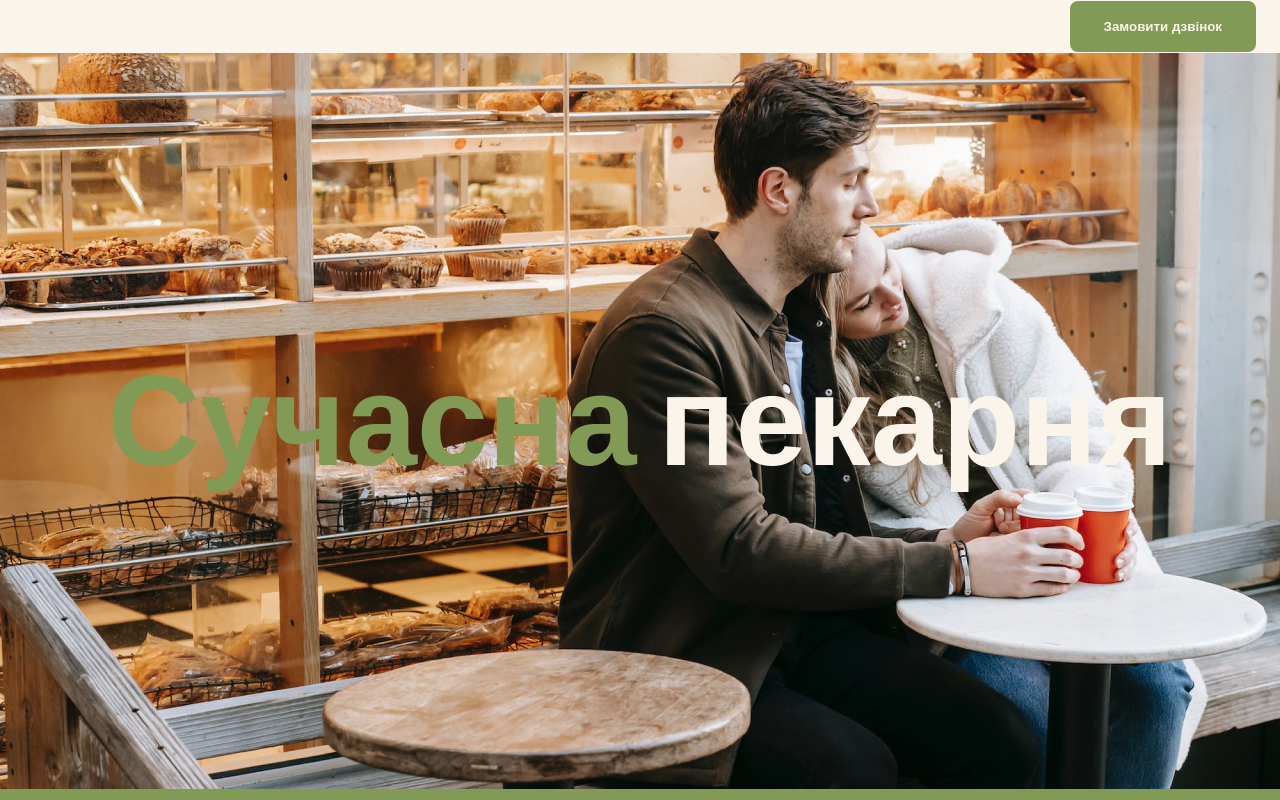
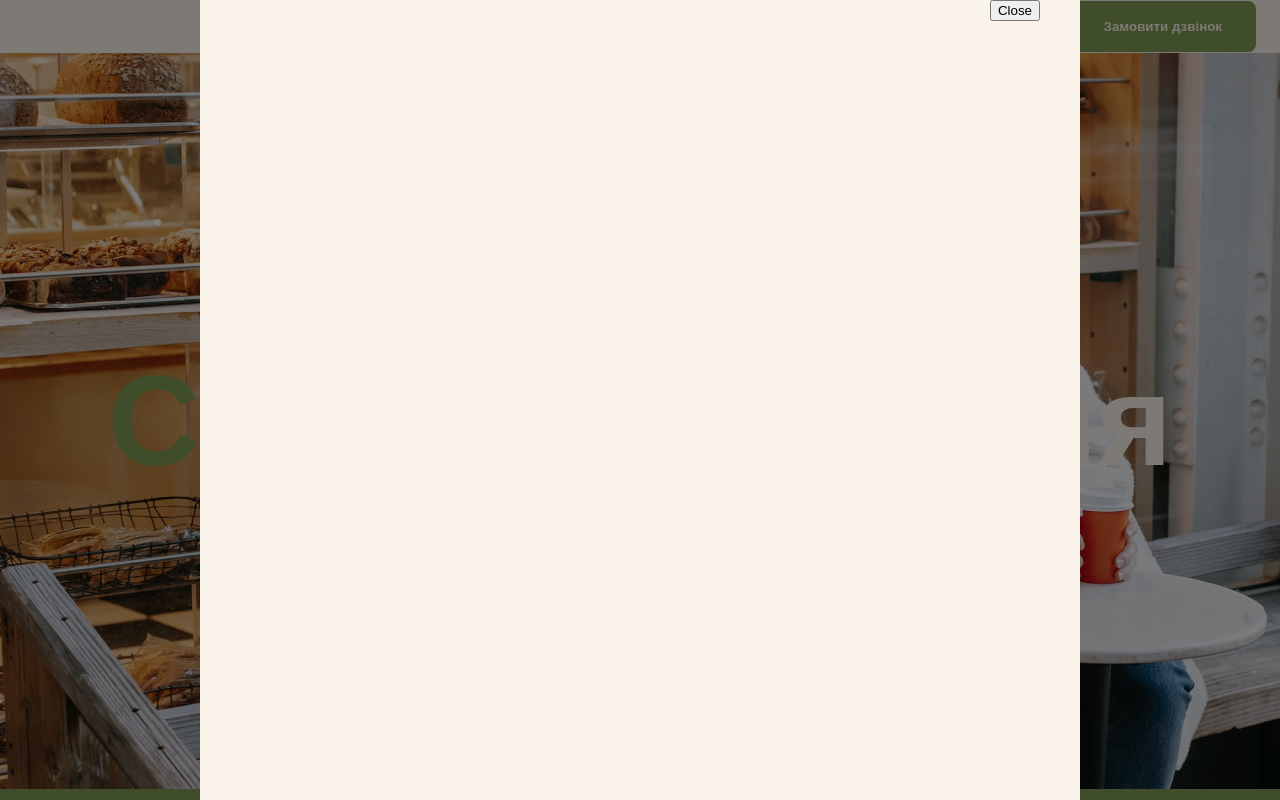
Before and after one commit to denysmotion/genius-frontend, a plain HTML site: page index.html in a window 1280 px wide. Shown: the top 800 px of the page. Drawn offline with Linux system fonts and the light colour scheme.

Commit message:
add modal

```diff
--- a/css/styles.css
+++ b/css/styles.css
@@ -448,3 +448,35 @@ ul {
   font-size: 14px;
   font-weight: 400;
 }
+
+.backdrop {
+  position: fixed;
+  display: flex;
+  align-items: center;
+  justify-content: center;
+  top: 0;
+  left: 0;
+  right: 0;
+  bottom: 0;
+  background-color: rgba(0, 0, 0, 0.5);
+}
+
+.backdrop.is-hidden {
+  opacity: 0;
+  visibility: hidden;
+  pointer-events: none;
+}
+
+.modal {
+  position: relative;;
+  width: 880px;
+  height: 880px;
+  background-color: var(--color-primary-light);
+  border-radius: 32px;
+}
+
+.modal-btn-close {
+  position: absolute;
+  top: 40px;
+  right: 40px;
+}
--- a/index.html
+++ b/index.html
@@ -24,7 +24,7 @@
             <li><a class="link" href="#">Контакти</a></li>
           </ul>
         </nav>
-        <button class="button" type="button">Замовити дзвінок</button>
+        <button class="button modal-btn-open" type="button">Замовити дзвінок</button>
       </div>
     </div>
   </header>
@@ -211,6 +211,12 @@
       </div>
     </div>
   </footer>
+  <div class="backdrop">
+    <div class="modal">
+      <button class="modal-btn-close" type="button">Close</button>
+    </div>
+  </div>
+  <script src="./js/modal.js"></script>
 </body>
 
 </html>
--- /dev/null
+++ b/js/modal.js
@@ -0,0 +1,8 @@
+const modal = document.querySelector('.backdrop');
+const modalBtnOpen = document.querySelector('.modal-btn-open');
+const modalBtnClose = document.querySelector('.modal-btn-close');
+
+const toggleModal = () => modal.classList.toggle('is-hidden');
+
+modalBtnOpen.addEventListener('click', toggleModal);
+modalBtnClose.addEventListener('click', toggleModal);
```
